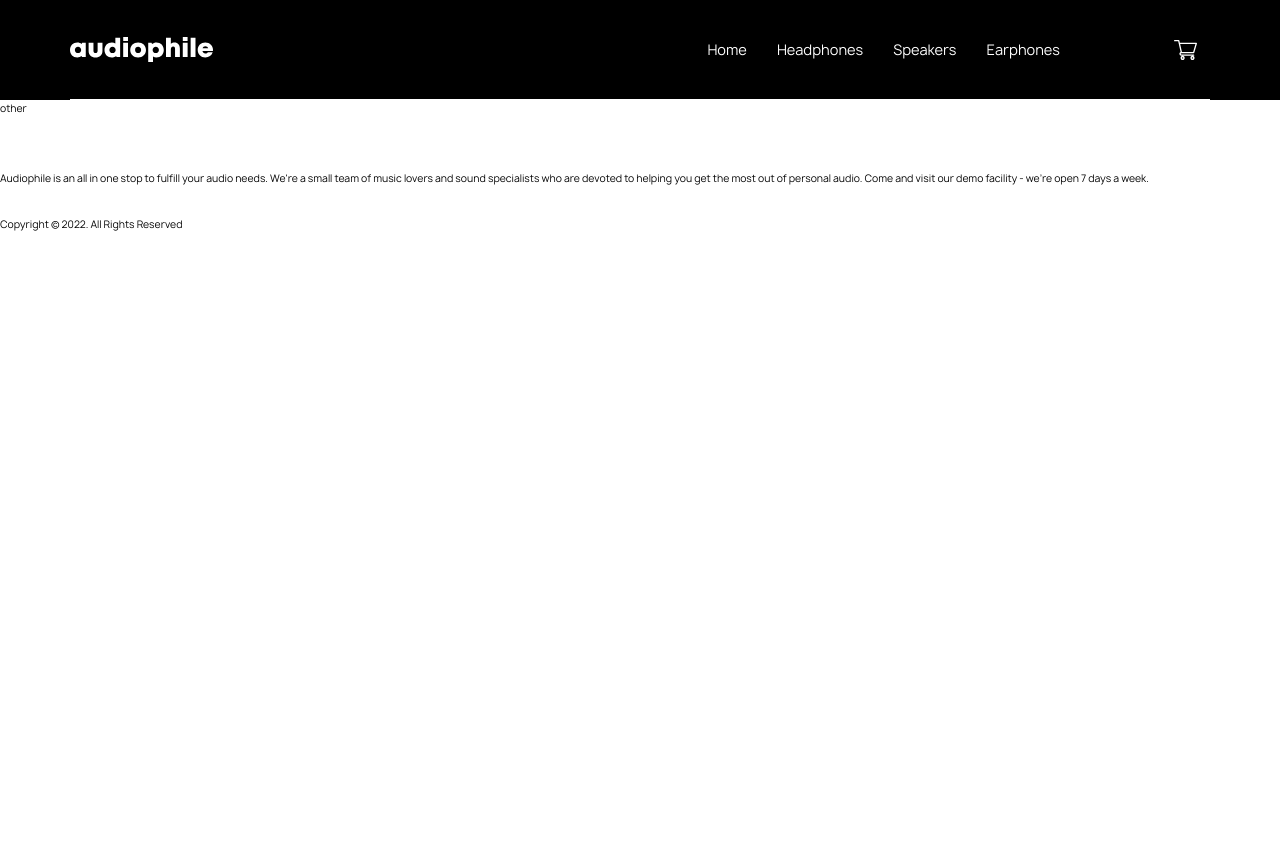
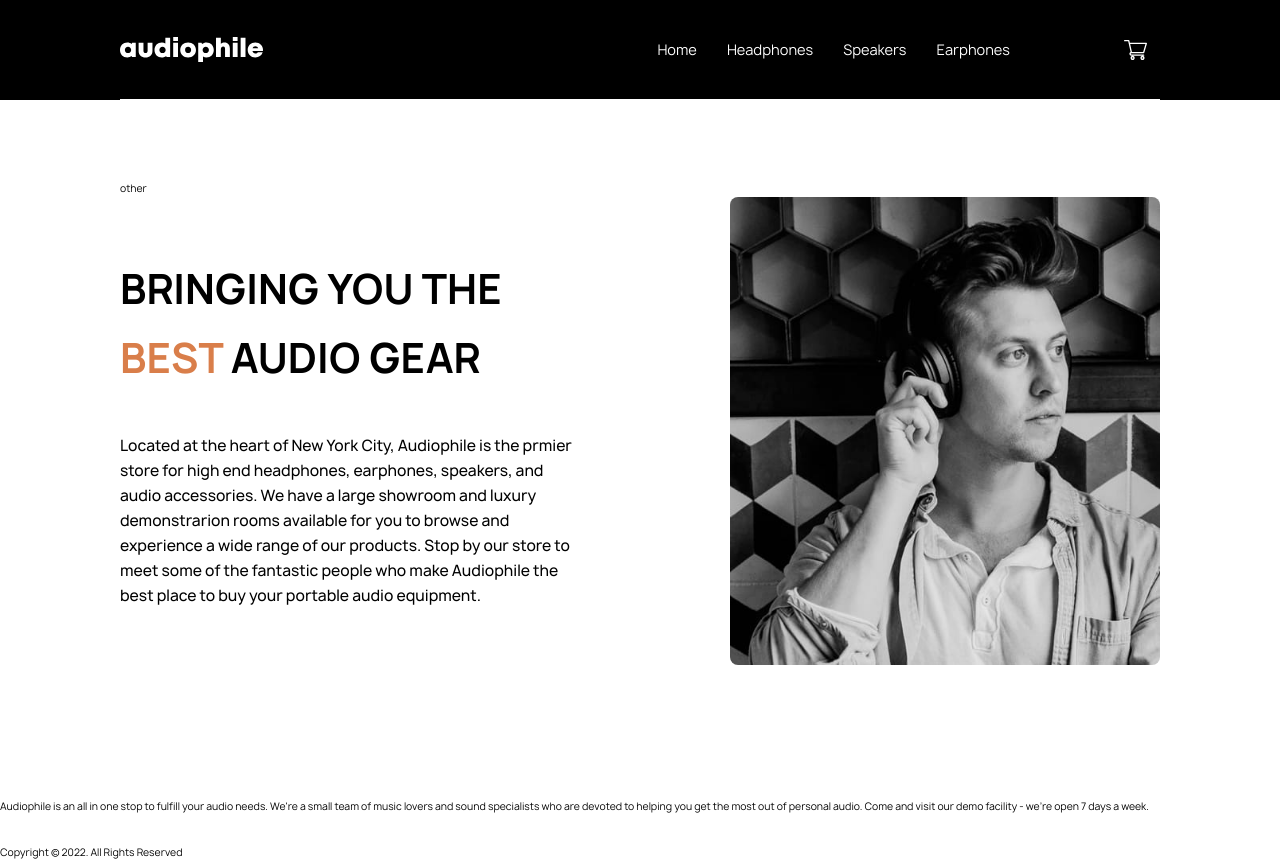
Before and after one commit to leodev9911/audiophile-frontend-mentors-guru-project, a React (Vite) app: page /other in a window 1280 px wide. Before the commit the page ends 800 px from the top, so only its background shows below. Built offline with nearby package versions, Linux system fonts and the light colour scheme.

Commit message:
PromoSection ready

```diff
--- /dev/null
+++ b/src/components/PromoSection.css
@@ -0,0 +1,32 @@
+.promo-section {
+    display: flex;
+    justify-content: space-between;
+    align-items: center;
+    gap: 70px;
+}
+.text-section {
+    display: flex;
+    flex-direction: column;
+    gap: 40px;
+    width: 100%;
+    max-width: 460px;
+}
+.text-section > h2 {
+    font-size: 4rem;
+    font-weight: 700;
+}
+.text-section > h2 > span {
+    color: var(--clr-orange);
+}
+.text-section > p {
+    font-size: 1.5rem;
+    font-weight: 500;
+    line-height: 2.5rem;
+}
+.promo-section > img {
+    width: 100%;
+    max-width: 430px;
+    height: 100%;
+    max-height: 470px;
+    border-radius: 8px;
+}
--- /dev/null
+++ b/src/components/PromoSection.jsx
@@ -0,0 +1,15 @@
+import React from 'react'
+import './PromoSection.css'
+import imageGearDesktop from '../assets/shared/desktop/image-best-gear.jpg'
+
+export default function PromoSection () {
+  return (
+    <section className='promo-section'>
+      <section className='text-section'>
+        <h2>BRINGING YOU THE <span>BEST</span> AUDIO GEAR</h2>
+        <p>Located at the heart of New York City, Audiophile is the prmier store for high end headphones, earphones, speakers, and audio accessories. We have a large showroom and luxury demonstrarion rooms available for you to browse and experience a wide range of our products. Stop by our store to meet some of the fantastic people who make Audiophile the best place to buy your portable audio equipment.</p>
+      </section>
+      <img src={imageGearDesktop} alt='Promo image' />
+    </section>
+  )
+}
--- a/src/routes/App.jsx
+++ b/src/routes/App.jsx
@@ -2,6 +2,7 @@ import React from 'react'
 import { Route, Routes } from 'react-router-dom'
 import Header from '../components/Header'
 import Footer from '../components/Footer'
+import PromoSection from '../components/PromoSection'
 
 export default function App () {
   return (
@@ -9,10 +10,13 @@ export default function App () {
       <header>
         <Header />
       </header>
-      <Routes>
-        <Route path='/' element={<p>Root</p>} />
-        <Route path='/other' element={<p>other</p>} />
-      </Routes>
+      <main>
+        <Routes>
+          <Route path='/' element={<p>Root</p>} />
+          <Route path='/other' element={<p>other</p>} />
+        </Routes>
+        <PromoSection />
+      </main>
       <Footer />
     </>
   )
--- a/src/style.css
+++ b/src/style.css
@@ -75,6 +75,9 @@ html {
 header {
   width: 100%;
   height: 100%;
-  padding: 0px 70px 0px 70px;
+  padding: 0px 120px 0px 120px;
   background-color: var(--clr-black);
 }
+main {
+  padding: 80px 120px 80px 120px;
+}
```
Also changed, not shown: src/assets/promo-section-image-desktop.jpg (added), src/assets/promo-section-image-mobile.jpg (added).
